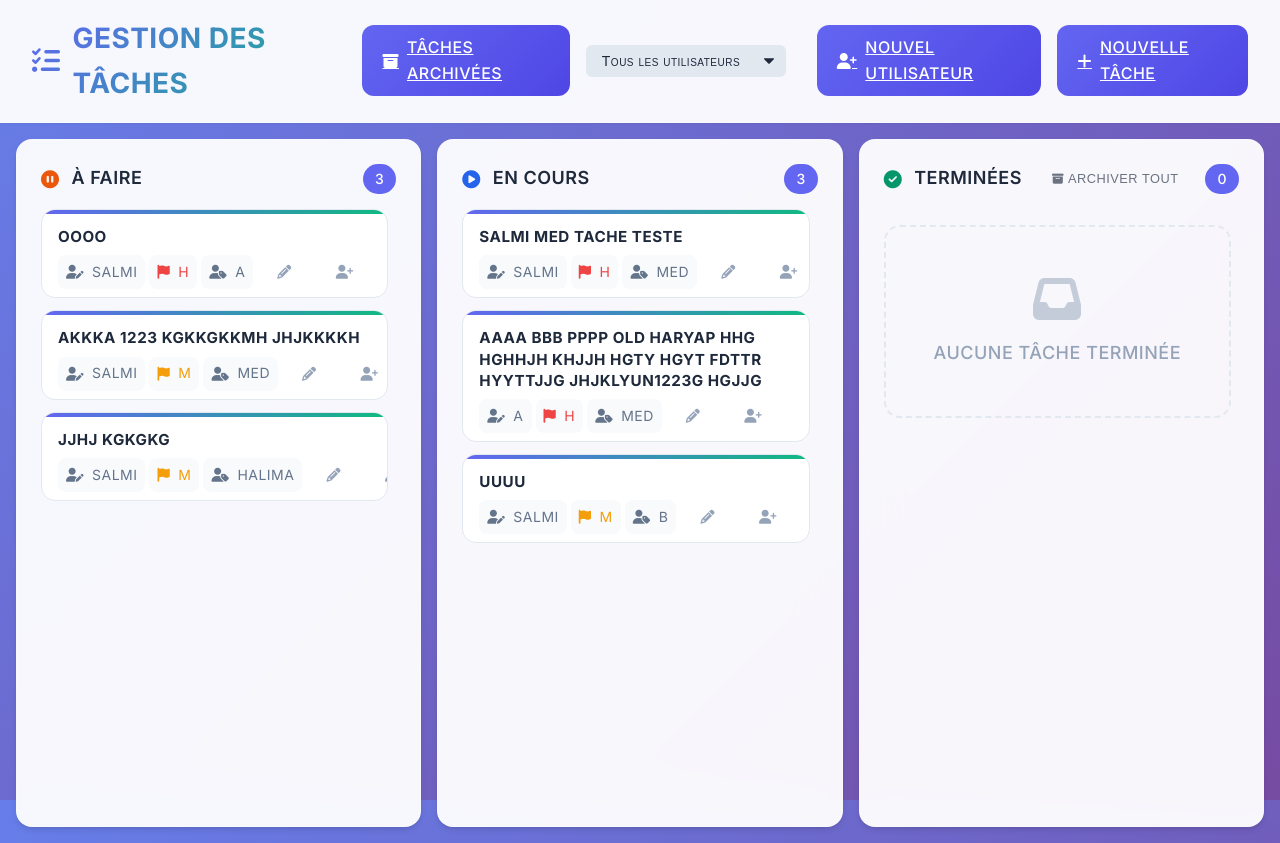
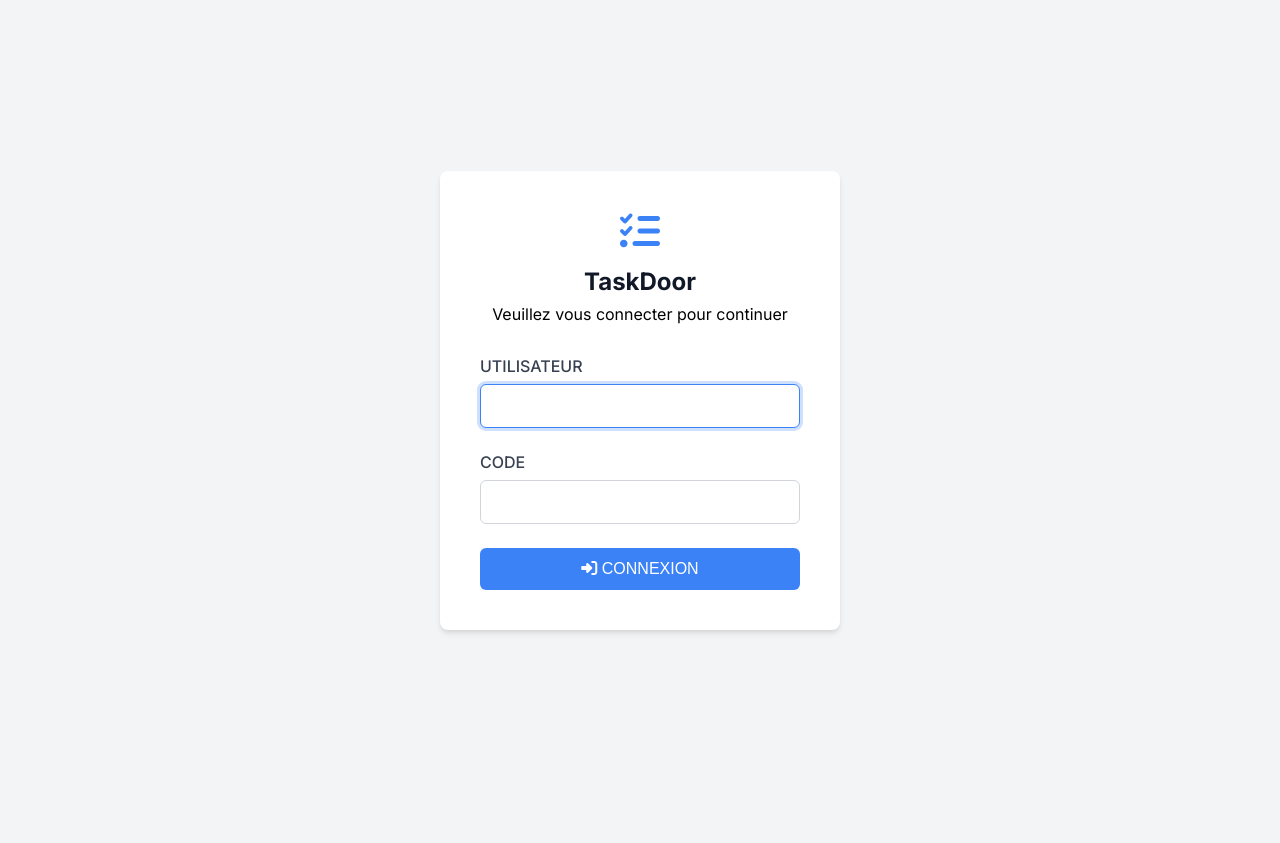
Before and after one commit to Amnzo/task_management, a Django app: page / in a window 1280 px wide. After the commit the page ends 633 px from the top, so only its background shows below. Run offline with Django 5.2, Linux system fonts and the light colour scheme; data comes from the database, SQL or seed files in the repository.

Commit message:
Ajout du système de connexion et réorganisation de l'interface

```diff
--- a/tasks_app/templates/tasks/kanban.html
+++ b/tasks_app/templates/tasks/kanban.html
@@ -809,34 +809,90 @@
 <body>
     <!-- Header moderne -->
     <div class="header">
-        <h1>
-            <i class="fas fa-tasks"></i>
-            Gestion des tâches
-        </h1>
+        <div class="header-left">
+            <h1>
+                <i class="fas fa-tasks"></i>
+                Tableau de bord
+            </h1>
+            <div class="user-info">
+                <i class="fas fa-user-circle"></i>
+                <span>{{ current_user.nom }}</span>
+            </div>
+        </div>
         <div class="header-actions">
             <a href="{% url 'archived_tasks' %}" class="btn-primary" style="background-color: #6b7280;">
-                <i class="fas fa-archive"></i>
-                Tâches archivées
+                <i class="fas fa-archive"></i> Tâches archivées
             </a>
-            <div class="filter-container" style="margin-right: 15px;">
+            <div class="filter-container">
                 <select id="user-filter" class="filter-select">
                     <option value="">Tous les utilisateurs</option>
                     {% for user in users %}
-                    <option value="{{ user.id }}">{{ user.nom }}</option>
+                        <option value="{{ user.id }}">{{ user.nom }}</option>
                     {% endfor %}
                 </select>
             </div>
-            <a href="{% url 'user_create' %}" class="btn-primary">
-                <i class="fas fa-user-plus"></i>
-                Nouvel utilisateur
+            <a href="{% url 'user_create' %}" class="btn btn-primary">
+                <i class="fas fa-user-plus"></i> Nouvel utilisateur
             </a>
-            <a href="{% url 'task_create' %}" class="btn-primary">
-                <i class="fas fa-plus"></i>
-                Nouvelle tâche
+            <a href="{% url 'task_create' %}" class="btn btn-primary">
+                <i class="fas fa-plus"></i> Nouvelle tâche
             </a>
-
+            <a href="{% url 'logout' %}" class="btn btn-secondary">
+                <i class="fas fa-sign-out-alt"></i> Déconnexion
+            </a>
         </div>
     </div>
+
+    <style>
+        .header {
+            display: flex;
+            justify-content: space-between;
+            align-items: center;
+            flex-wrap: wrap;
+            gap: 1rem;
+            margin-bottom: 2rem;
+        }
+
+        .header-left {
+            display: flex;
+            align-items: center;
+            gap: 2rem;
+        }
+
+        .user-info {
+            display: flex;
+            align-items: center;
+            gap: 0.5rem;
+            background-color: #e2e8f0;
+            padding: 0.5rem 1rem;
+            border-radius: 20px;
+            font-weight: 500;
+        }
+
+        .user-info i {
+            color: #4b5563;
+            font-size: 1.25rem;
+        }
+
+        .header-actions {
+            display: flex;
+            flex-wrap: wrap;
+            gap: 0.75rem;
+            align-items: center;
+        }
+
+        @media (max-width: 1200px) {
+            .header {
+                flex-direction: column;
+                align-items: flex-start;
+            }
+
+            .header-actions {
+                width: 100%;
+                justify-content: flex-start;
+            }
+        }
+    </style>
 
     <!-- Notification -->
     <div id="notification" class="notification"></div>
--- /dev/null
+++ b/tasks_app/templates/tasks/login.html
@@ -0,0 +1,152 @@
+<!DOCTYPE html>
+<html lang="fr">
+<head>
+    <meta charset="UTF-8">
+    <meta name="viewport" content="width=device-width, initial-scale=1.0">
+    <title>TaskDoor - Connexion</title>
+    <link rel="stylesheet" href="https://cdnjs.cloudflare.com/ajax/libs/font-awesome/6.4.0/css/all.min.css">
+    <link href="https://fonts.googleapis.com/css2?family=Inter:wght@300;400;500;600;700&display=swap" rel="stylesheet">
+    <style>
+        :root {
+            --primary: #3b82f6;
+            --primary-hover: #2563eb;
+            --secondary: #6b7280;
+            --light: #f9fafb;
+            --dark: #111827;
+            --radius: 0.5rem;
+        }
+
+        * {
+            margin: 0;
+            padding: 0;
+            box-sizing: border-box;
+        }
+
+        body {
+            font-family: 'Inter', -apple-system, BlinkMacSystemFont, 'Segoe UI', Roboto, sans-serif;
+            background-color: #f3f4f6;
+            display: flex;
+            justify-content: center;
+            align-items: center;
+            min-height: 100vh;
+            margin: 0;
+            padding: 1rem;
+        }
+
+        .login-container {
+            background: white;
+            padding: 2.5rem;
+            border-radius: var(--radius);
+            box-shadow: 0 4px 6px -1px rgba(0, 0, 0, 0.1), 0 2px 4px -1px rgba(0, 0, 0, 0.06);
+            width: 100%;
+            max-width: 400px;
+        }
+
+        .login-header {
+            text-align: center;
+            margin-bottom: 2rem;
+        }
+
+        .login-header h1 {
+            color: var(--dark);
+            font-size: 1.5rem;
+            margin-bottom: 0.5rem;
+        }
+
+        .login-header i {
+            font-size: 2.5rem;
+            color: var(--primary);
+            margin-bottom: 1rem;
+        }
+
+        .form-group {
+            margin-bottom: 1.5rem;
+        }
+
+        .form-group label {
+            display: block;
+            margin-bottom: 0.5rem;
+            font-weight: 500;
+            color: #374151;
+        }
+
+        .form-control {
+            width: 100%;
+            padding: 0.75rem 1rem;
+            border: 1px solid #d1d5db;
+            border-radius: 0.375rem;
+            font-size: 1rem;
+            transition: border-color 0.15s ease-in-out;
+        }
+
+        .form-control:focus {
+            outline: none;
+            border-color: var(--primary);
+            box-shadow: 0 0 0 3px rgba(59, 130, 246, 0.25);
+        }
+
+        .btn {
+            display: block;
+            width: 100%;
+            padding: 0.75rem;
+            border: none;
+            border-radius: 0.375rem;
+            font-size: 1rem;
+            font-weight: 500;
+            cursor: pointer;
+            transition: all 0.15s ease-in-out;
+            text-align: center;
+        }
+
+        .btn-primary {
+            background-color: var(--primary);
+            color: white;
+        }
+
+        .btn-primary:hover {
+            background-color: var(--primary-hover);
+            transform: translateY(-1px);
+        }
+
+        .error-message {
+            color: #ef4444;
+            font-size: 0.875rem;
+            margin-top: 1rem;
+            text-align: center;
+        }
+    </style>
+</head>
+<body>
+    <div class="login-container">
+        <div class="login-header">
+            <i class="fas fa-tasks"></i>
+            <h1>TaskDoor</h1>
+            <p>Veuillez vous connecter pour continuer</p>
+        </div>
+
+        <form method="post" action="{% url 'login' %}">
+            {% csrf_token %}
+
+            {% if error %}
+                <div class="error-message">
+                    {{ error }}
+                </div>
+            {% endif %}
+
+            <div class="form-group">
+                <label for="username">UTILISATEUR</label>
+                <input type="text" id="username" name="username" class="form-control" required autofocus>
+            </div>
+
+            <div class="form-group">
+                <label for="code">CODE</label>
+                <input type="password" id="code" name="code" class="form-control" required>
+            </div>
+
+            <button type="submit" class="btn btn-primary">
+                <i class="fas fa-sign-in-alt"></i> CONNEXION
+            </button>
+        </form>
+    </div>
+</body>
+</html>
--- a/tasks_app/urls.py
+++ b/tasks_app/urls.py
@@ -1,14 +1,21 @@
 from django.urls import path
+from django.contrib.auth.decorators import login_required
 from . import views
 
 urlpatterns = [
-    path('', views.task_kanban, name='task_kanban'),
-    path('tasks/<int:task_id>/update_status/', views.update_task_status, name='update_task_status'),
-    path('tasks/<int:task_id>/reassign/', views.reassign_task, name='reassign_task'),
-    path('get_users/', views.get_users_json, name='get_users_json'),
-    path('tasks/<int:task_id>/update/', views.update_task, name='update_task'),
-    path('tasks/new/', views.task_create, name='task_create'),
-    path('users/new/', views.user_create, name='user_create'),
-    path('archived/', views.ArchivedTaskListView.as_view(), name='archived_tasks'),
-    path('archive_all_done/', views.archive_all_done_tasks, name='archive_all_done'),
+    # Page d'accueil (connexion)
+    path('', views.login_view, name='login'),
+    path('login/', views.login_view, name='login'),
+    path('logout/', views.logout_view, name='logout'),
+
+    # Pages protégées par authentification
+    path('kanban/', login_required(views.task_kanban), name='task_kanban'),
+    path('tasks/<int:task_id>/update_status/', login_required(views.update_task_status), name='update_task_status'),
+    path('tasks/<int:task_id>/reassign/', login_required(views.reassign_task), name='reassign_task'),
+    path('get_users/', login_required(views.get_users_json), name='get_users_json'),
+    path('tasks/<int:task_id>/update/', login_required(views.update_task), name='update_task'),
+    path('tasks/new/', login_required(views.task_create), name='task_create'),
+    path('users/new/', login_required(views.user_create), name='user_create'),
+    path('archived/', login_required(views.ArchivedTaskListView.as_view()), name='archived_tasks'),
+    path('archive_all_done/', login_required(views.archive_all_done_tasks), name='archive_all_done'),
 ]
--- a/tasks_app/views.py
+++ b/tasks_app/views.py
@@ -13,6 +13,22 @@ from django.forms.models import model_to_dict
 from django.views.generic import ListView
 
 def task_kanban(request):
+    # Vérifier si l'utilisateur est connecté
+    if 'user_id' not in request.session:
+        return redirect('login')
+
+    # Récupérer l'utilisateur connecté
+    try:
+        current_user = Personne.objects.get(id=request.session['user_id'])
+    except Personne.DoesNotExist:
+        # Si l'utilisateur n'existe plus, déconnecter et rediriger vers la page de connexion
+        if 'user_id' in request.session:
+            del request.session['user_id']
+        if 'username' in request.session:
+            del request.session['username']
+        return redirect('login')
+
+    # Récupérer les tâches
     tasks = Task.objects.filter(archived=False).annotate(
         priority_order=Case(
             When(priority='HIGH', then=Value(1)),
@@ -20,7 +36,7 @@ def task_kanban(request):
             When(priority='LOW', then=Value(3)),
             output_field=IntegerField(),
         )
-    ).order_by('priority_order', '-created_at')  # d’abord priorité, ensuite date desc
+    ).order_by('priority_order', '-created_at')
 
     users = Personne.objects.filter(actif=True)
 
@@ -29,6 +45,7 @@ def task_kanban(request):
         'inprogress': tasks.filter(status='IN PROGRESS'),
         'done': tasks.filter(status='DONE'),
         'users': users,
+        'current_user': current_user,
     }
     return render(request, 'tasks/kanban.html', context)
 
@@ -286,3 +303,46 @@ def archive_all_done_tasks(request):
             'status': 'error',
             'message': str(e)
         }, status=500)
+
+
+def login_view(request):
+    """
+    Vue pour la page de connexion
+    """
+    error = None
+
+    if request.method == 'POST':
+        username = request.POST.get('username')
+        code = request.POST.get('code')
+
+        try:
+            # Vérifier si l'utilisateur existe avec le code fourni
+            user = Personne.objects.get(nom__iexact=username, code__iexact=code, actif=True)
+
+            # Stocker l'ID de l'utilisateur dans la session
+            request.session['user_id'] = user.id
+            request.session['username'] = user.nom
+
+            # Rediriger vers le tableau de bord
+            return redirect('task_kanban')
+
+        except Personne.DoesNotExist:
+            error = "Nom d'utilisateur ou code incorrect."
+        except Exception as e:
+            error = f"Une erreur est survenue : {str(e)}"
+
+    # Si l'utilisateur est déjà connecté, rediriger vers le tableau de bord
+    if 'user_id' in request.session:
+        return redirect('task_kanban')
+
+    return render(request, 'tasks/login.html', {'error': error})
+
+def logout_view(request):
+    """
+    Vue pour la déconnexion
+    """
+    if 'user_id' in request.session:
+        del request.session['user_id']
+    if 'username' in request.session:
+        del request.session['username']
+    return redirect('login')
```
